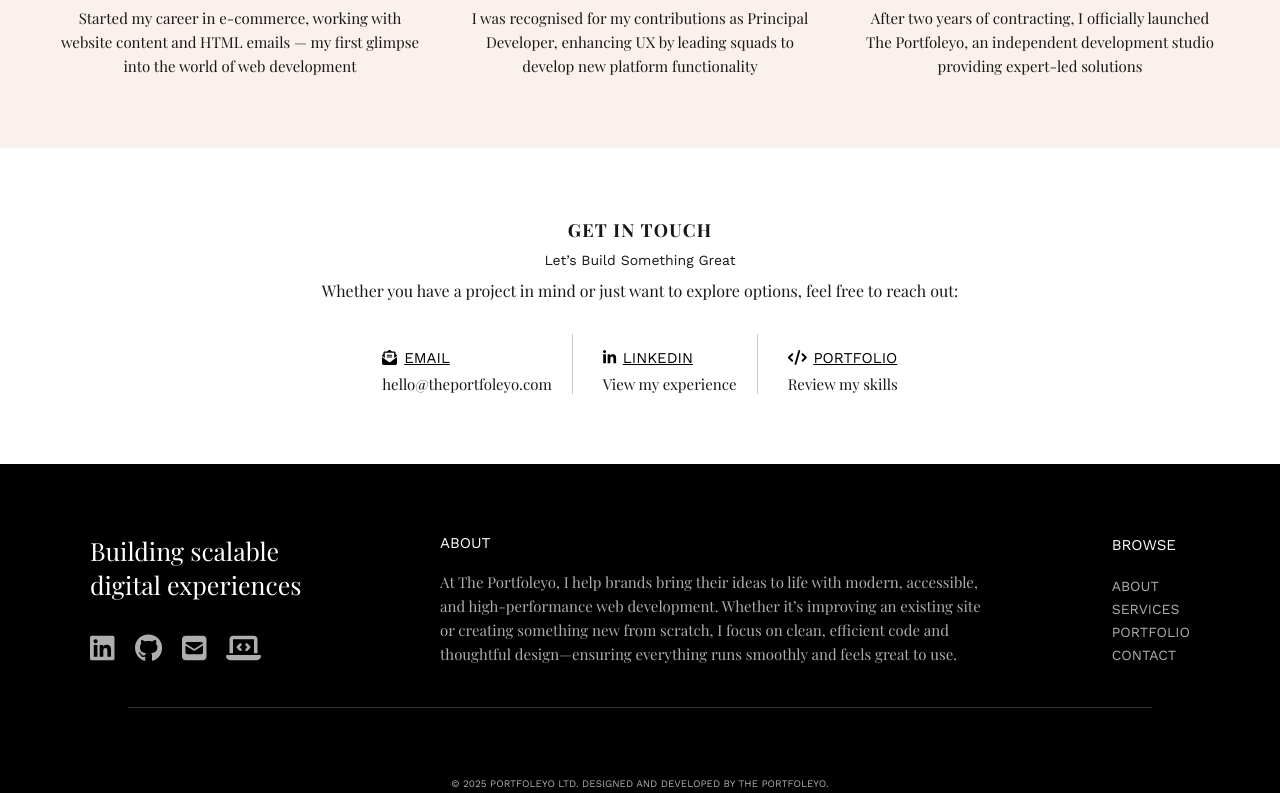
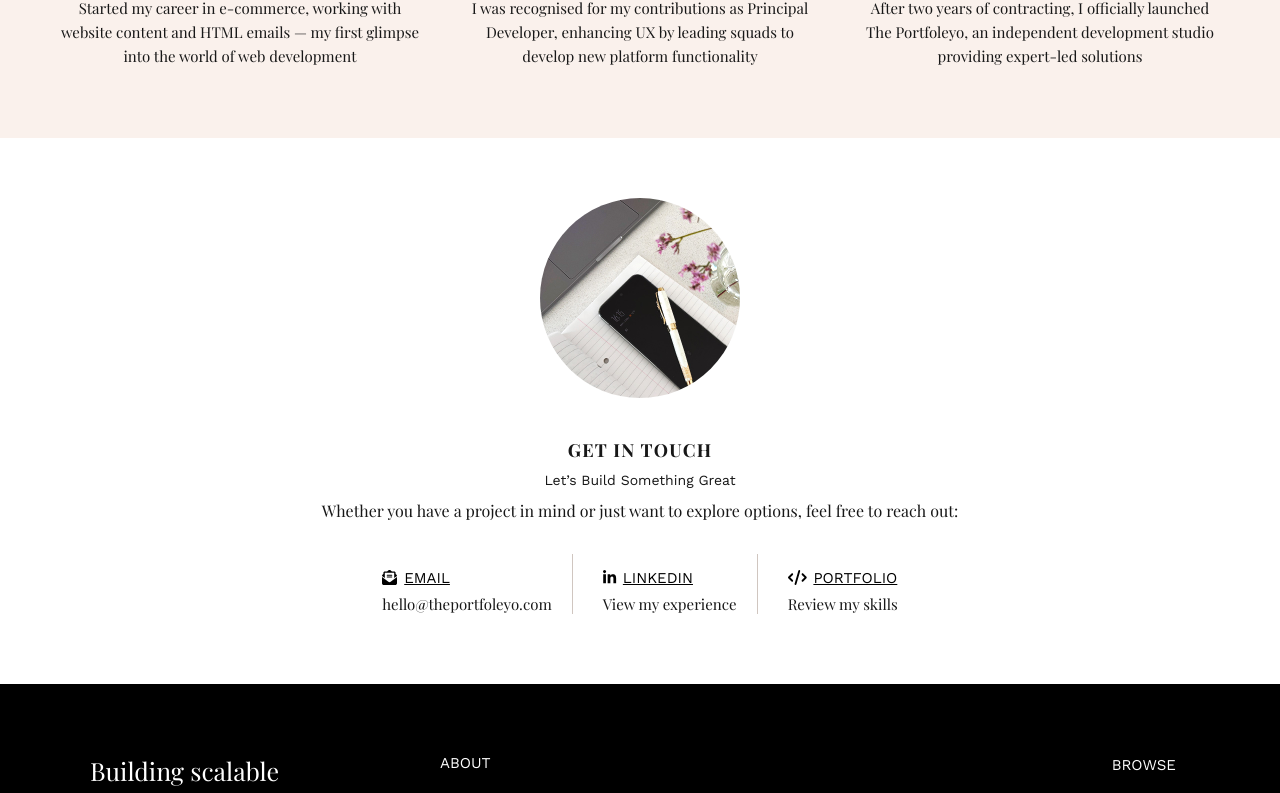
Before and after one commit to lindsayfoley/portfoleyo, a Next.js app: page /about in a window 1280 px wide. Shown: the part 919-1712 px from the top of the page. Built offline with nearby package versions, Linux system fonts and the light colour scheme; a web font is replaced by a local one.

Commit message:
updating banner to take image

```diff
--- a/src/components/banner/banner.module.css
+++ b/src/components/banner/banner.module.css
@@ -15,6 +15,14 @@
     padding: 30px 10px;
 }
 
+.image {
+    margin-bottom: 30px;
+    width: 200px;
+    height: 200px;
+    object-fit: cover;
+    border-radius: 50%;
+}
+
 .description {
     font-size: 16px;
     line-height: 26px;
@@ -25,7 +33,7 @@
 
 @media (min-width: 700px) {
     .container:not(.border) {
-        padding: 70px 0;
+        padding: 60px 0 70px;
     }
 
     .frame {
--- a/src/components/banner/banner.tsx
+++ b/src/components/banner/banner.tsx
@@ -5,6 +5,10 @@ import styles from "./banner.module.css";
 import { ReactNode } from "react";
 
 interface BannerProps {
+  image?: {
+    src: string;
+    alt: string;
+  };
   description?: string | string[];
   theme?: Theme;
   children?: ReactNode;
@@ -16,6 +20,7 @@ type AllBannerProps = BannerProps &
   Partial<AnchorButtonProps>;
 
 const Banner = ({
+  image,
   title,
   subtitle,
   description,
@@ -34,6 +39,9 @@ const Banner = ({
       }`}
     >
       <div className={hasBorder ? styles.frame : ""}>
+        {image && (
+          <img className={styles.image} src={image.src} alt={image.alt} />
+        )}
         <SectionTitle
           title={title}
           subtitle={subtitle}
--- a/src/constants/about/content.tsx
+++ b/src/constants/about/content.tsx
@@ -59,6 +59,10 @@ export const ABOUT_CONTENT = {
   },
   contact: {
     banner: {
+      image: {
+        src: "/contact-image-flat-lay.jpg",
+        alt: "",
+      },
       title: "Get in Touch",
       subtitle: " Let’s build something great",
       description:
--- a/src/pages/about.tsx
+++ b/src/pages/about.tsx
@@ -43,6 +43,7 @@ export default function About() {
         />
         <div id="contact">
           <Banner
+            image={ABOUT_CONTENT.contact.banner.image}
             title={ABOUT_CONTENT.contact.banner.title}
             subtitle={ABOUT_CONTENT.contact.banner.subtitle}
             description={ABOUT_CONTENT.contact.banner.description}
--- a/src/pages/services.tsx
+++ b/src/pages/services.tsx
@@ -37,10 +37,10 @@ export default function Services() {
             theme={SERVICES_CONTENT.gettingStarted.twoColumn.theme}
           >
             <dl className={styles.list}>
-              <dt>Step 1: Initial Call</dt>
+              <dt>Step 1: Initial Call or Email Discussion</dt>
               <dd>
-                We&apos;ll discuss your needs, goals, and any specific changes
-                or features you have in mind
+                We&apos;ll discuss your needs, goals, and any specific
+                changes/features you&apos;d like
               </dd>
               <dt>Step 2: Scope & Pricing</dt>
               <dd>
```
Also changed, not shown: public/contact-image-flat-lay.jpg (added).
